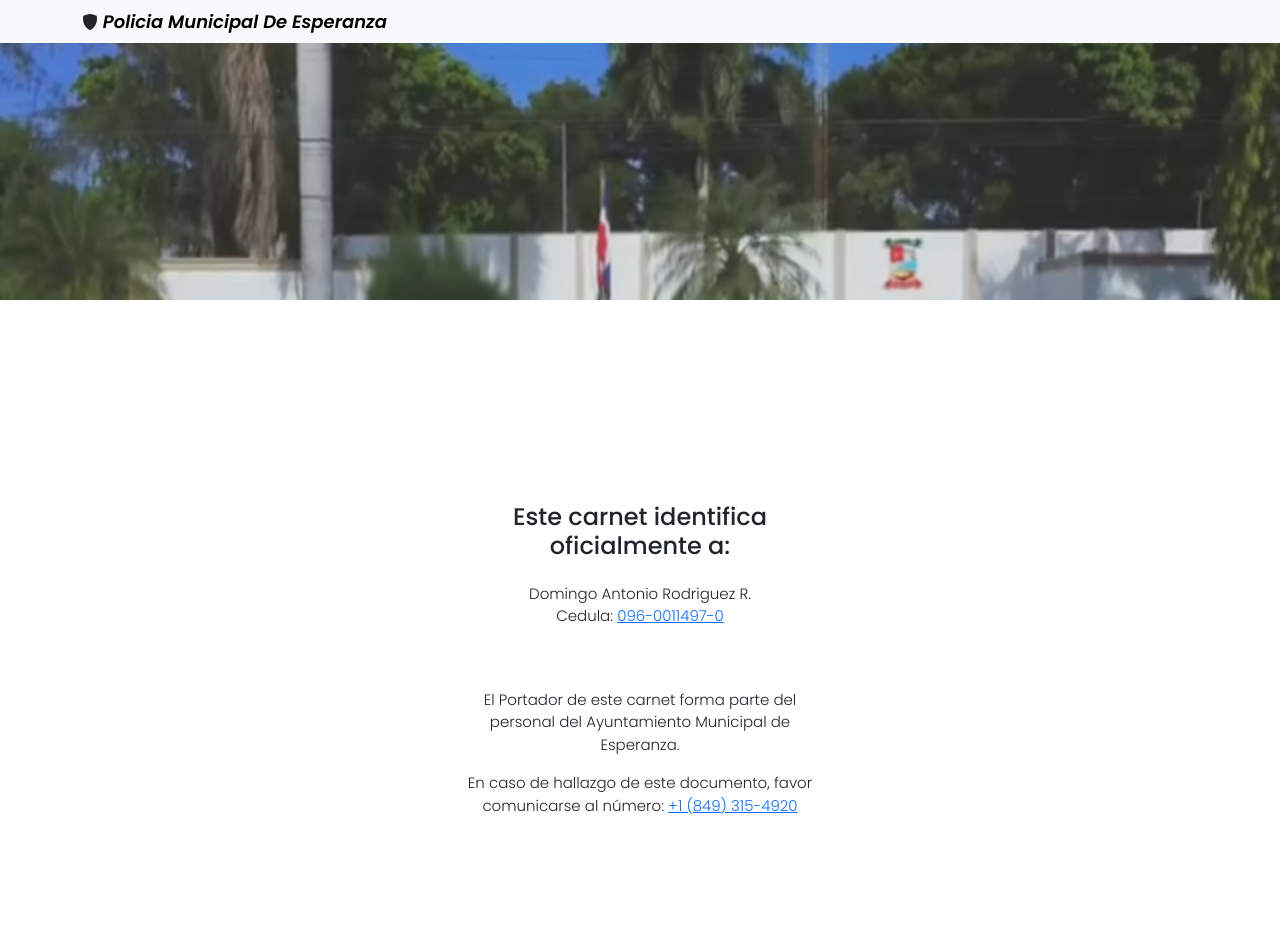
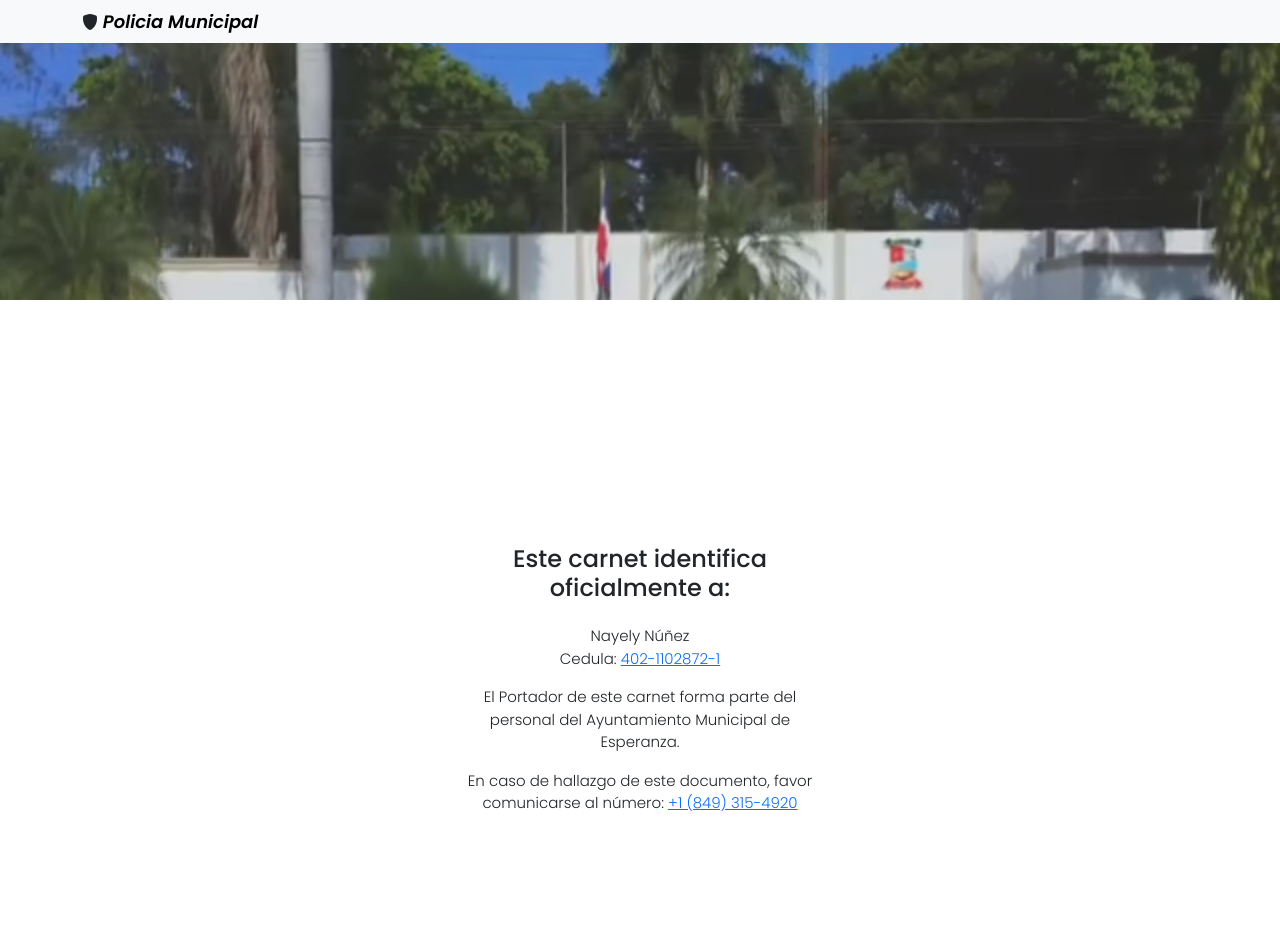
Before and after one commit to Alcaldia02/identificacion, a plain HTML site: page domingoantoniorodrodriguez/index.html in a window 1280 px wide. Shown: the top 952 px of the page. Drawn offline with nearby package versions, Linux system fonts and the light colour scheme.

Commit message:
Update index.html

```diff
--- a/domingoantoniorodrodriguez/index.html
+++ b/domingoantoniorodrodriguez/index.html
@@ -13,7 +13,7 @@
     <nav class="navbar navbar-expand-lg navbar-light bg-light fixed-top">
 <div class="container">
     <i class="bi bi-shield-fill">
-    <a href="#" class="navbar-brand" ><span class="text primary">Policia Municipal</span> De Esperanza</a>
+    <a href="#" class="navbar-brand" ><span class="text primary">Policia</span> Municipal</a>
     </i>
 </div>
     </nav>
@@ -24,10 +24,9 @@
         <div class="container">
             <div class="row min-vh-100 d-flex justify-content-center align-items-center">
                 <div class="col-12 col-md-12 col-lg-4 mb-3 mx-auto">
-                    <div class="section-header text-center pb-5">
+                    <div class="section-header text-center pb-2">
                             <h3 class="card-title">Este carnet identifica oficialmente a:</h3><br>
-                            <p>Domingo Antonio Rodriguez R.<br>Cedula: <a href="#">096-0011497-0</a></p>
-                            <br><br>
+                            <p>Nayely Núñez<br>Cedula: <a href="#">402-1102872-1</a></p>
                             <p>El Portador de este carnet forma parte del personal del
                                 Ayuntamiento Municipal de Esperanza.</p>
                                 <p>En caso de hallazgo de este documento, favor comunicarse
```
